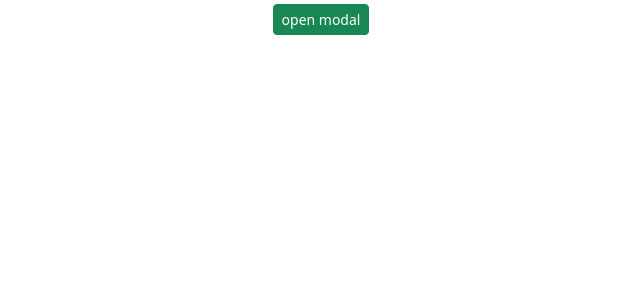
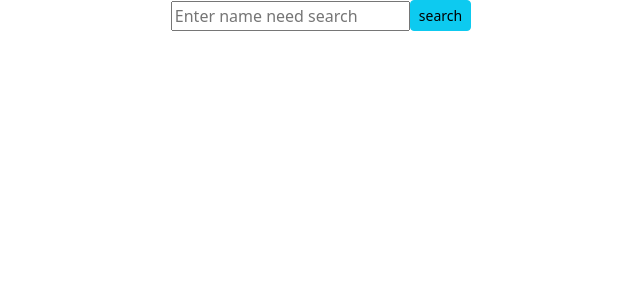
Before and after one commit to nhluan0/25_Project_freecodecam, a React (Vite) app in the folder 1_fundamental/: page / in a window 1280 px wide. Shown: the top 300 px of the page, without its empty margins (319-959 px from the left). Built offline with nearby package versions, Linux system fonts and the light colour scheme.

Commit message:
add project 11_Github_profile_finder

```diff
--- a/1_fundamental/src/App.jsx
+++ b/1_fundamental/src/App.jsx
@@ -10,6 +10,7 @@ import LitghAndDarkMode from './components/07_Theme_switch/LitghAndDarkMode'
 import ScrollIndicator from './components/08_Scroll_indicator/ScrollIndicator'
 import Tabs from './components/09_Tabs/Tabs'
 import CustomModal from './components/10_Custom_modal/CustomModal'
+import GithubProfileFinder from './components/11_Github_profile/GithubProfileFinder'
 function App() {
   return (
     <>
@@ -22,7 +23,8 @@ function App() {
       {/* <LitghAndDarkMode /> */}
       {/* <ScrollIndicator /> */}
       {/* <Tabs /> */}
-      <CustomModal />
+      {/* <CustomModal /> */}
+      <GithubProfileFinder />
     </>
   )
 }
--- /dev/null
+++ b/1_fundamental/src/components/11_Github_profile/Card.jsx
@@ -0,0 +1,29 @@
+import React from 'react'
+
+const Card = ({ info }) => {
+  return (
+    <div>
+      <div className="container_info">
+        <div className="image">{info && <img src={info.avatar_url} />}</div>
+        {info && (
+          <div className="info">
+            <p>
+              url :{' '}
+              <a href={info.html_url} target="#">
+                infomation
+              </a>
+            </p>
+            <p>Name :{info.name}</p>
+            <p>Location : {info.location}</p>
+            <p>
+              organizations_url:{' '}
+              <a href={info.organizations_url}>organizations_url</a>
+            </p>
+          </div>
+        )}
+      </div>
+    </div>
+  )
+}
+
+export default Card
--- /dev/null
+++ b/1_fundamental/src/components/11_Github_profile/GithubProfileFinder.jsx
@@ -0,0 +1,44 @@
+import { useEffect, useState } from 'react'
+import './style.css'
+import Card from './Card'
+
+const GithubProfileFinder = () => {
+  const [searchUsername, setSearchUsername] = useState('')
+  const [info, setInfo] = useState('')
+
+  useEffect(() => {
+    if (searchUsername.trim() !== '') getDatFromGithubApi(searchUsername)
+  }, [])
+  async function getDatFromGithubApi(username) {
+    try {
+      const res = await fetch(`https://api.github.com/users/${username}`)
+      const data = await res.json()
+      setInfo(data)
+      console.log(data)
+    } catch (error) {
+      console.log(error)
+    }
+  }
+  function handleSearch() {
+    if (searchUsername.trim() !== '') getDatFromGithubApi(searchUsername)
+  }
+  console.log(info)
+  return (
+    <div className="github_container">
+      <div className="search_username">
+        <input
+          type="text"
+          value={searchUsername}
+          onChange={(e) => setSearchUsername(e.target.value)}
+          placeholder="Enter name need search"
+        />
+        <button className="btn btn-sm btn-info" onClick={handleSearch}>
+          search
+        </button>
+      </div>
+      {info && searchUsername && <Card info={info} />}
+    </div>
+  )
+}
+
+export default GithubProfileFinder
--- /dev/null
+++ b/1_fundamental/src/components/11_Github_profile/style.css
@@ -0,0 +1,33 @@
+.github_container {
+  display: flex;
+  justify-content: center;
+  align-items: center;
+  flex-direction: column;
+}
+.search_username {
+  display: flex;
+  justify-content: center;
+  align-items: center;
+}
+.container_info {
+  display: flex;
+  justify-content: center;
+  align-items: center;
+  box-shadow: 1px 1px 1px 1px rgba(0, 0, 0, 0.5);
+  border-radius: 1rem;
+  overflow: hidden;
+  margin-top: 1rem;
+  flex-direction: column;
+  width: 50vw;
+}
+.image {
+  width: 100%;
+  text-align: center;
+  padding: 1rem;
+  border: none !important;
+  border-bottom: 1px solid !important;
+}
+.image img {
+  max-height: 200px;
+  border-radius: 100%;
+}
```
